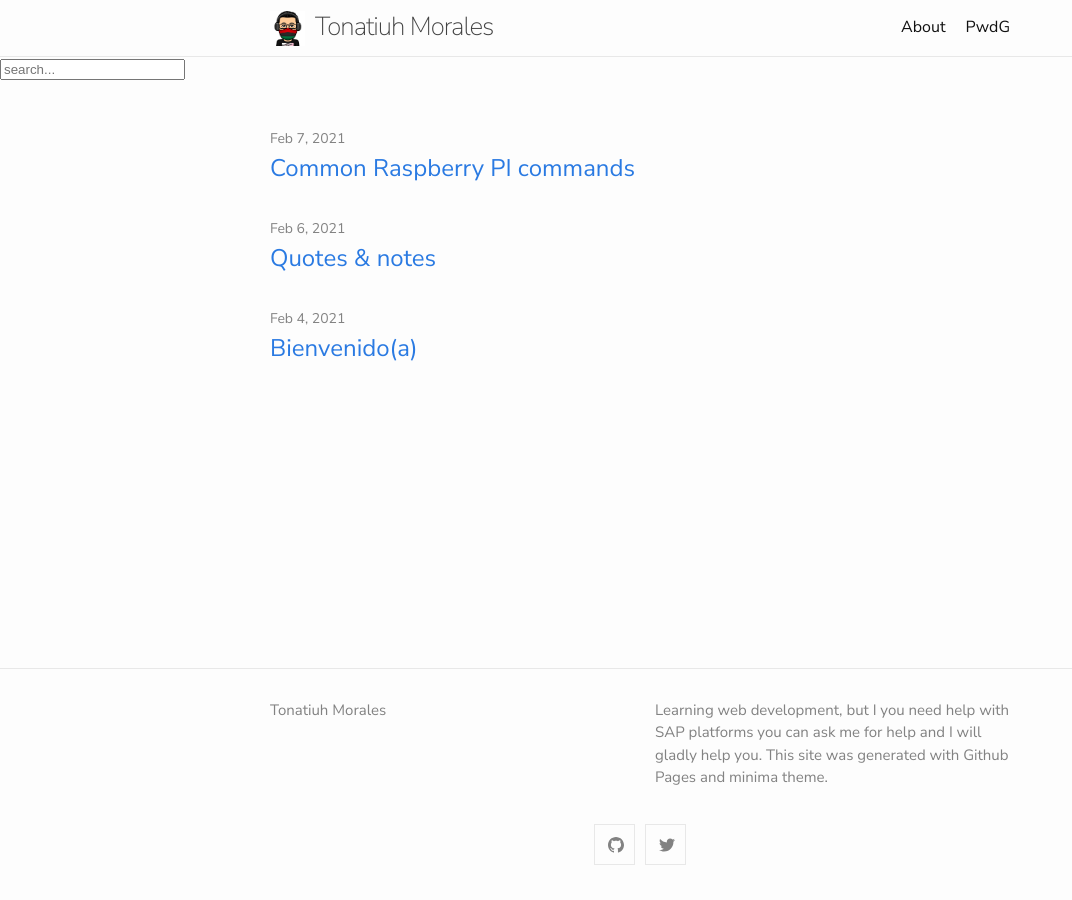
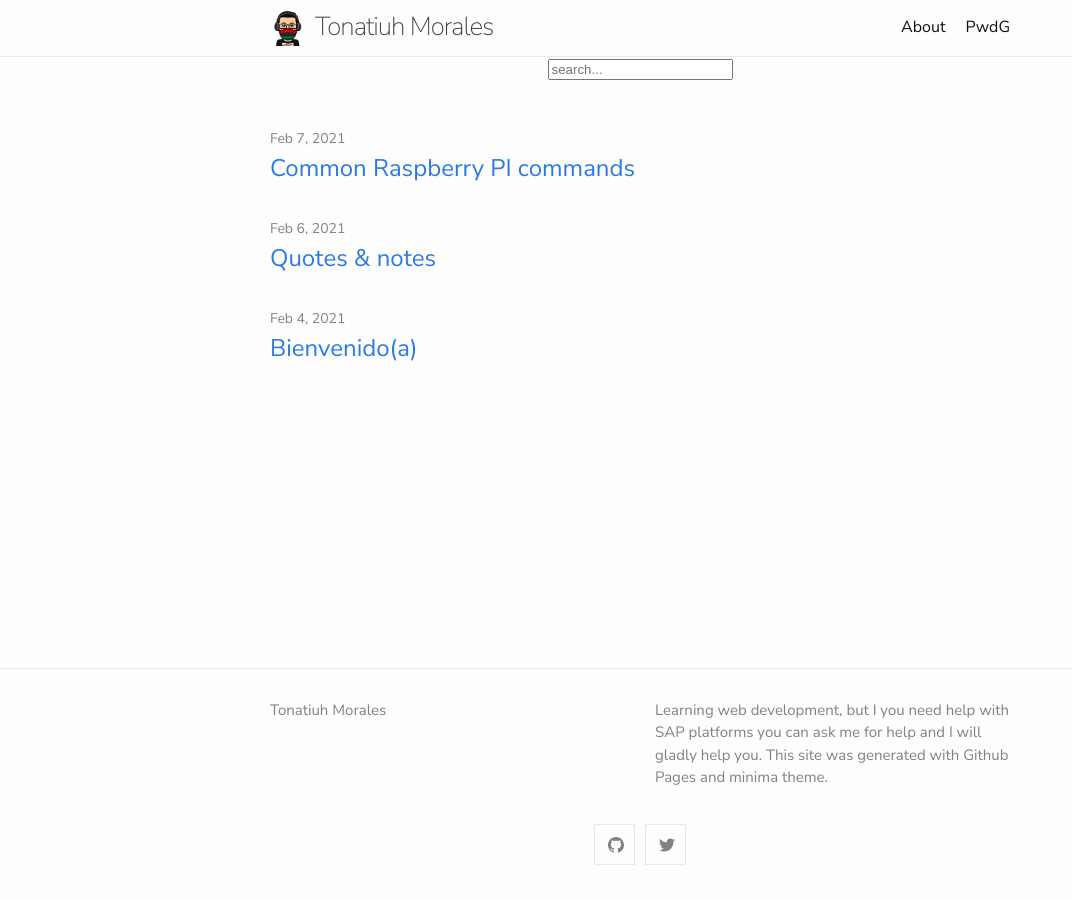
Before and after one commit to blackc0mb/blackc0mb.github.io, a Jekyll site: the page built from index.md, in a window 1280 px wide. Shown: the whole page, without its empty margins (0-1072 px from the left). Built offline with Jekyll 4.4.1, drawn with Linux system fonts in a browser that asks for light colours; comment, search, counter and statistics services are not loaded.

Commit message:
Update default.html

```diff
--- a/_layouts/default.html
+++ b/_layouts/default.html
@@ -7,7 +7,7 @@
 
     {%- include header.html -%}
 
-    <div id="search-demo-container">
+    <div id="search-demo-container" class="wrapper">
       <input type="search" id="search-input" placeholder="search...">
       <ul id="results-container"></ul>
     </div>
```
